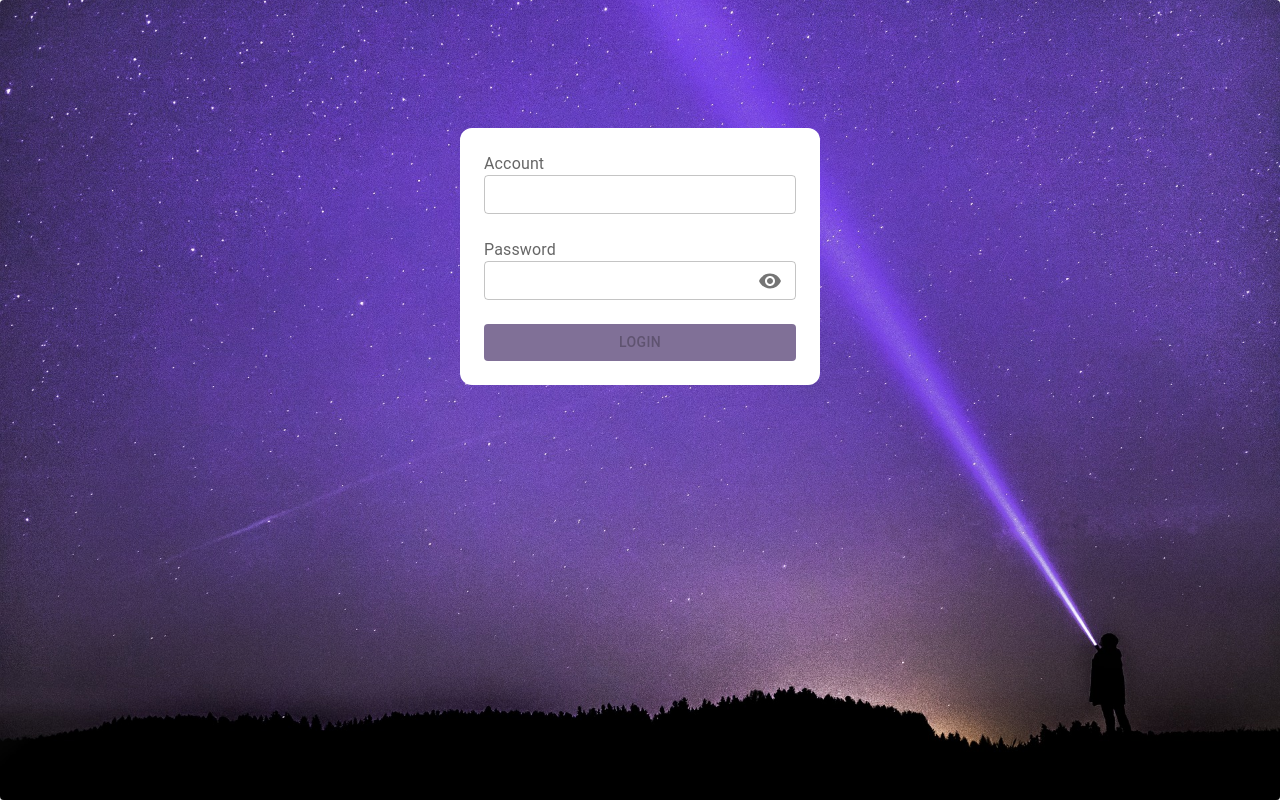
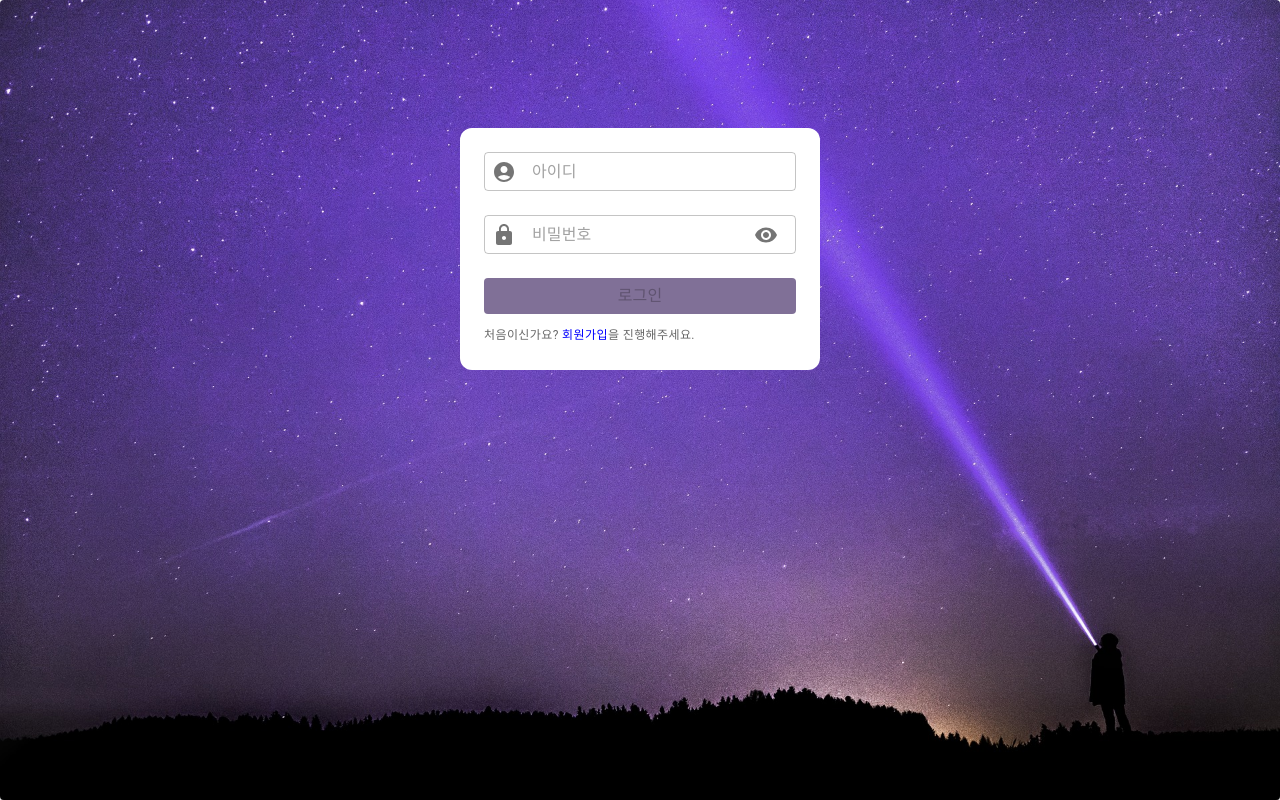
Before and after one commit to WeShareUs-blog/WeShareUs-blog-Front, a React (Create React App) app: page /login in a window 1280 px wide. Built offline with nearby package versions, Linux system fonts and the light colour scheme.

Commit message:
WBF-7 [fix]: 로그인 페이지 수정

```diff
--- a/src/components/LoginForm/LoginForm.tsx
+++ b/src/components/LoginForm/LoginForm.tsx
@@ -4,17 +4,19 @@ import {
   FormHelperText,
   IconButton,
   InputAdornment,
-  InputLabel,
   Stack,
   TextField,
+  Typography,
 } from '@mui/material';
 import { useEffect, useState } from 'react';
 import { useForm } from 'react-hook-form';
-import { useNavigate } from 'react-router-dom';
+import { Link, useNavigate } from 'react-router-dom';
 import Visibility from '@mui/icons-material/Visibility';
 import VisibilityOff from '@mui/icons-material/VisibilityOff';
 import * as yup from 'yup';
 import { yupResolver } from '@hookform/resolvers/yup';
+import AccountCircleIcon from '@mui/icons-material/AccountCircle';
+import LockIcon from '@mui/icons-material/Lock';
 import { useSignIn } from '../../libs/auth';
 import { MAIN_PATH } from '../../routes/const';
 
@@ -66,18 +68,33 @@ function LoginForm() {
     >
       <Stack spacing="24px">
         <div>
-          <InputLabel>Account</InputLabel>
-          <TextField {...register('account')} fullWidth />
+          <TextField
+            {...register('account')}
+            fullWidth
+            placeholder="아이디"
+            InputProps={{
+              startAdornment: (
+                <InputAdornment position="start">
+                  <AccountCircleIcon />
+                </InputAdornment>
+              ),
+            }}
+          />
         </div>
         <div>
-          <InputLabel>Password</InputLabel>
           <TextField
             {...register('password')}
             fullWidth
             variant="outlined"
+            placeholder="비밀번호"
             type={isShowPassword ? 'text' : 'password'}
             error={!!errorMessage || !!errors.password}
             InputProps={{
+              startAdornment: (
+                <InputAdornment position="start">
+                  <LockIcon />
+                </InputAdornment>
+              ),
               endAdornment: (
                 <InputAdornment position="end">
                   <IconButton
@@ -112,9 +129,19 @@ function LoginForm() {
             '&:hover': { backgroundColor: '#C99DCA' },
           }}
         >
-          Login
+          <Typography sx={{ fontWeight: 500 }}>로그인</Typography>
         </Button>
       </Stack>
+      <FormHelperText sx={{ marginTop: '12px' }}>
+        처음이신가요?{' '}
+        <Link
+          to="/signup"
+          style={{ textDecorationLine: 'none', color: 'blue' }}
+        >
+          회원가입
+        </Link>
+        을 진행해주세요.
+      </FormHelperText>
     </Box>
   );
 }
--- a/src/components/SignupForm/SignupForm.tsx
+++ b/src/components/SignupForm/SignupForm.tsx
@@ -17,6 +17,7 @@ function SignupForm() {
   const [signupUser] = useSignup();
 
   // 3. state hooks
+
   // 4. query hooks
   // 5. form hooks
   const { register, handleSubmit } = useForm({
--- a/src/libs/theme.ts
+++ b/src/libs/theme.ts
@@ -4,6 +4,9 @@ const theme = createTheme({
   components: {
     MuiOutlinedInput: {
       styleOverrides: {
+        root: {
+          paddingLeft: '8px',
+        },
         input: {
           padding: '8px 12px',
           backgroundColor: '#FFF',
@@ -53,6 +56,13 @@ const theme = createTheme({
         },
       },
     },
+    MuiInputAdornment: {
+      styleOverrides: {
+        root: {
+          marginRight: '4px',
+        },
+      },
+    },
   },
 });
 
```
